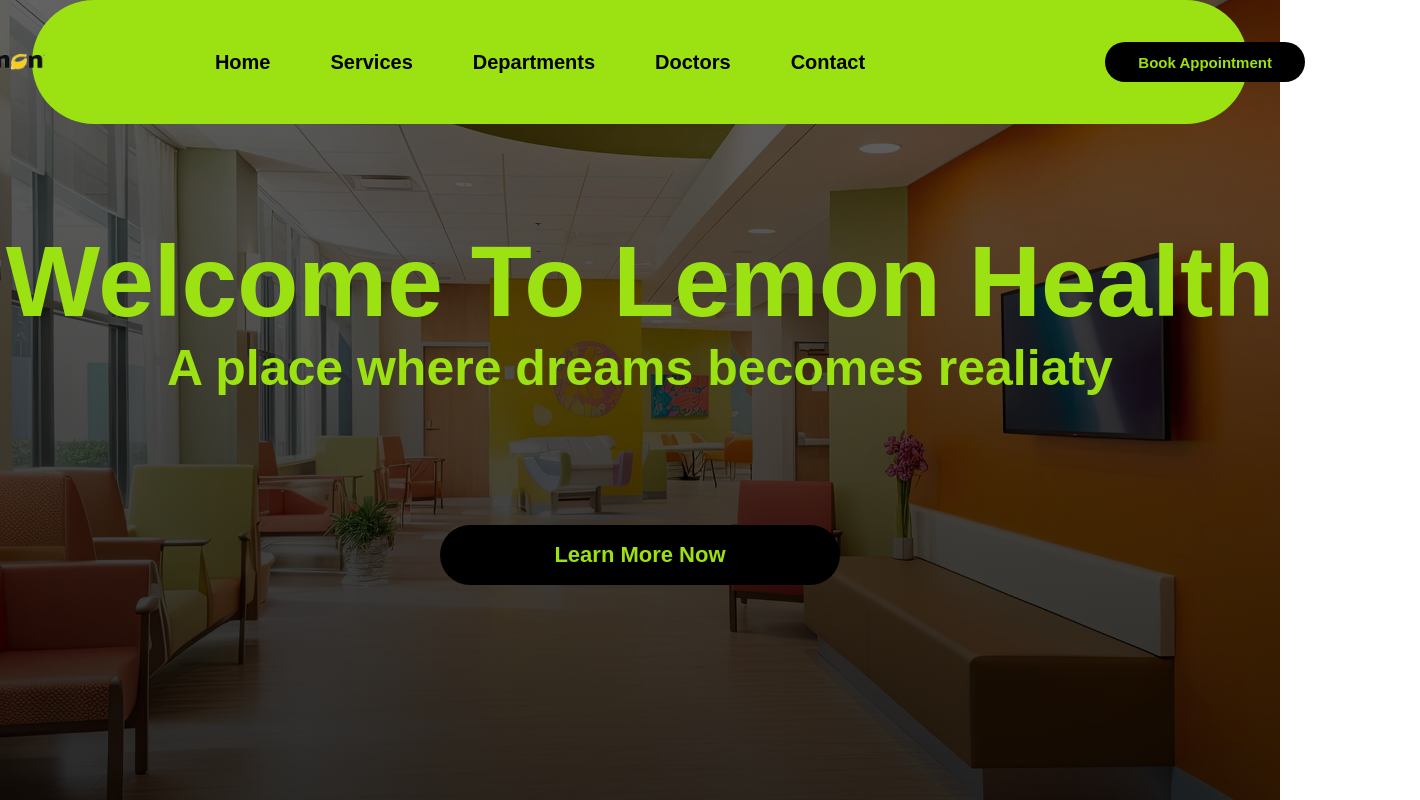
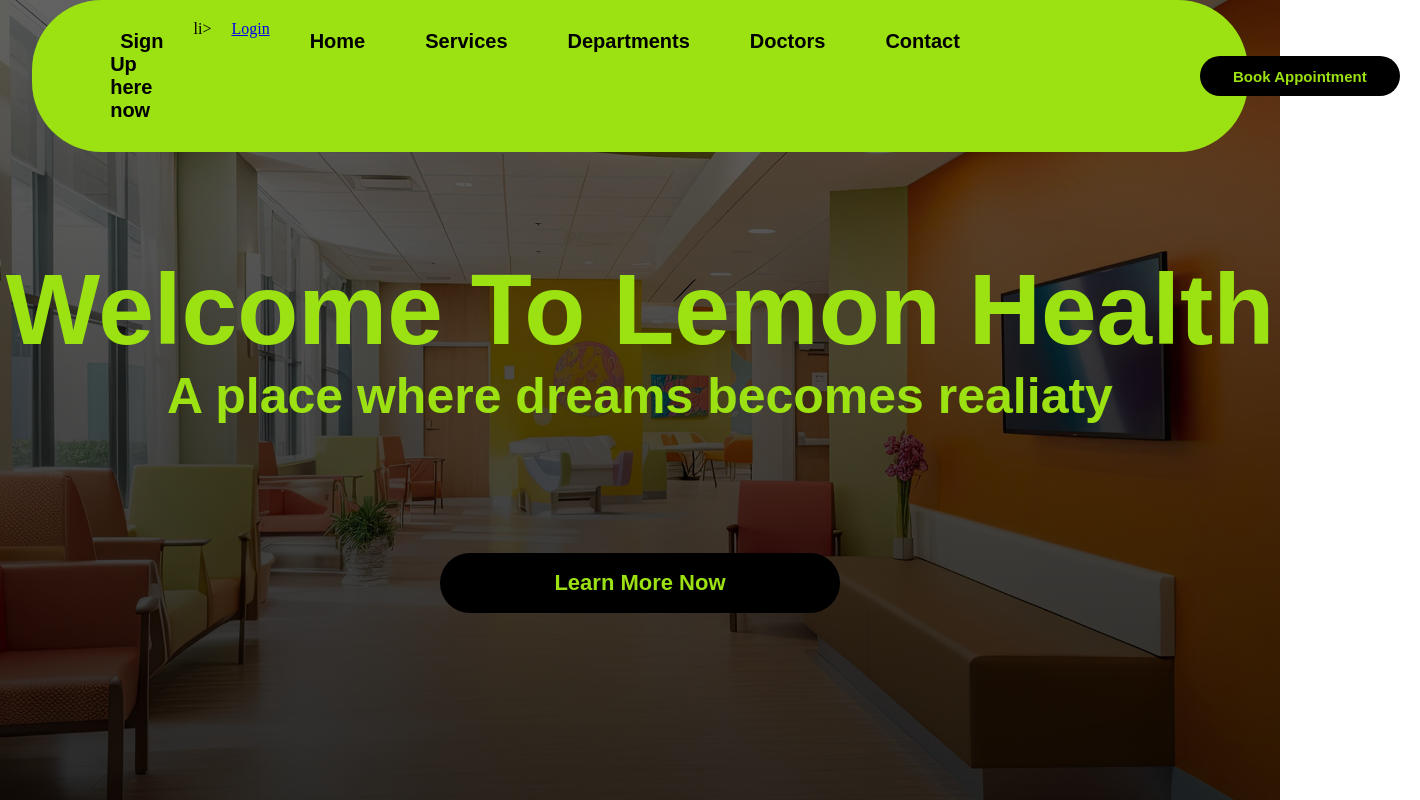
Before and after one commit to adenoladavid8-eng/class_03, a plain HTML site: page index.html in a window 1280 px wide. Shown: the whole page, 1420 px wide, since content can reach past the window. Drawn offline with Linux system fonts and the light colour scheme.

Commit message:
just any message

```diff
--- a/index.html
+++ b/index.html
@@ -13,6 +13,8 @@
 <div class="logo"> <img src="lemon.png" alt=""></div>
     <div class="head">
         <ul>
+            <li><a href="#">Sign Up here now </a></li>
+            li><a href="#">Login</a></li>
             <li><a href="#">Home</a></li>
             <li><a href="#">Services</a></li>
             <li><a href="#">Departments</a></li>
```
